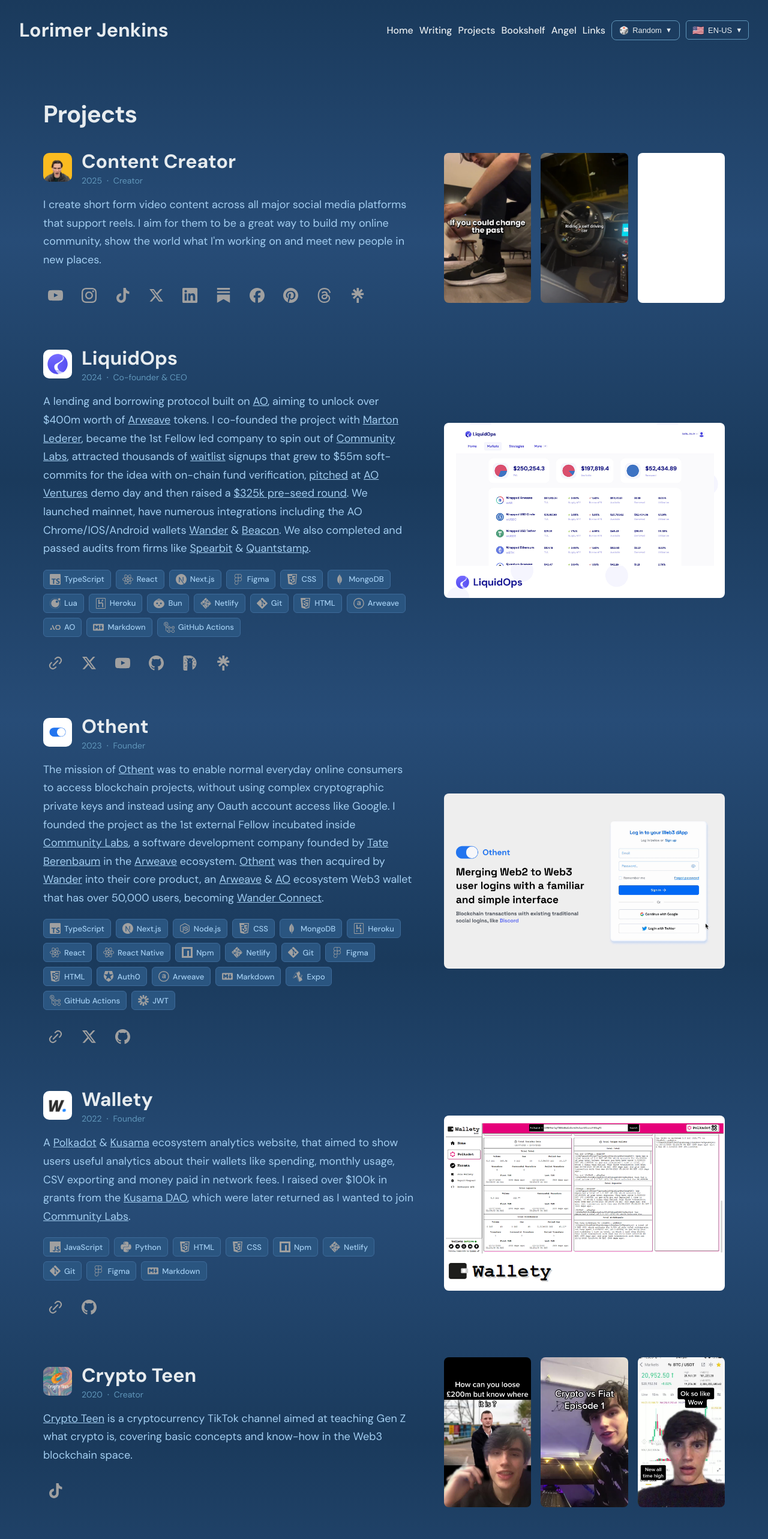
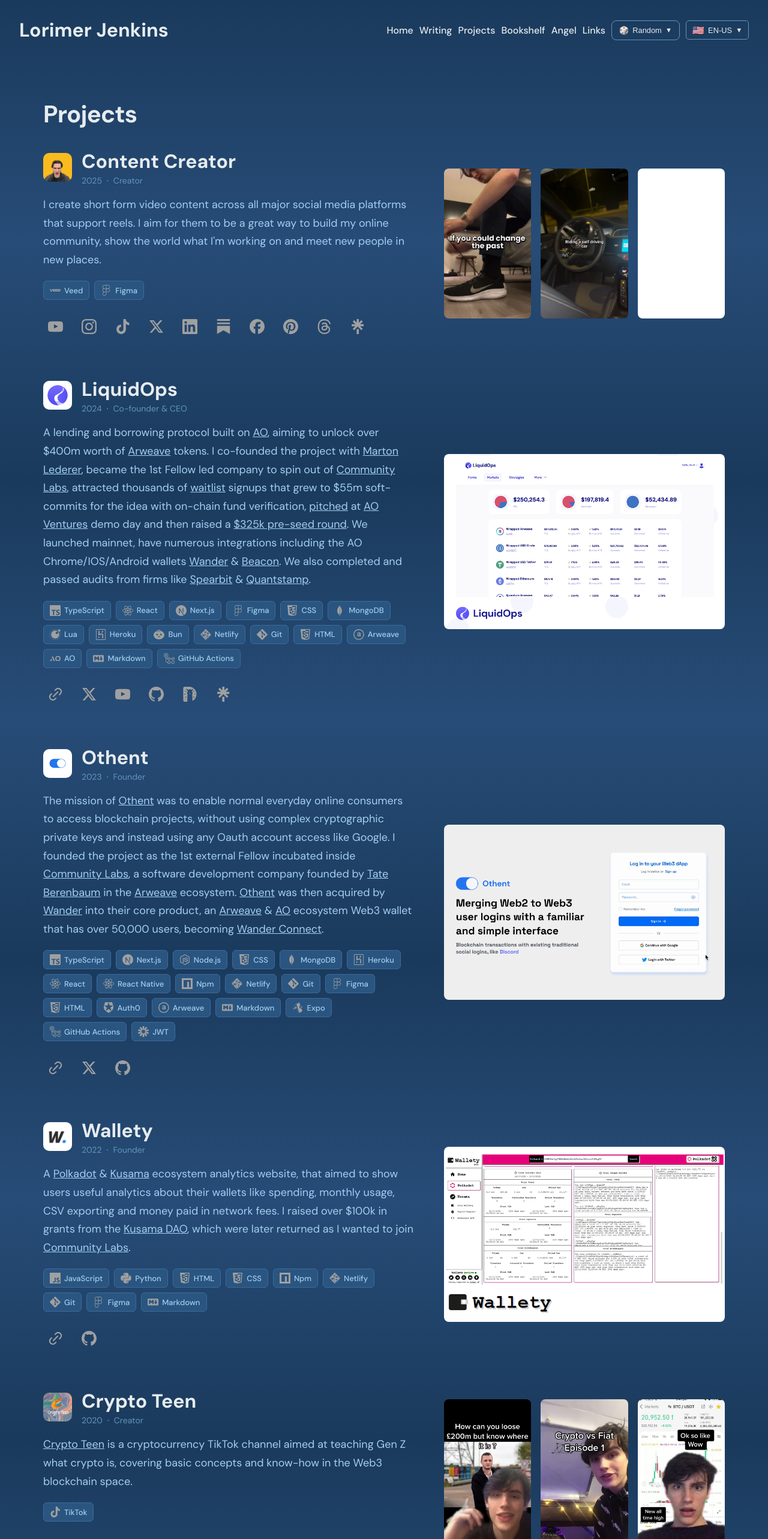
Before and after one commit to LorimerJenkins/personal-website, a Next.js app: page /projects in a window 1280 px wide. Shown: the top 2566 px of the page at 60% size. Built offline with nearby package versions, Linux system fonts and the light colour scheme.

Commit message:
feat: add veed/figma to content creation

```diff
--- a/src/app/projects/projects.tsx
+++ b/src/app/projects/projects.tsx
@@ -1,4 +1,5 @@
 "use client";
+
 import styles from "./projects.module.css";
 import Header from "@/components/Header/Header";
 import Footer from "@/components/Footer/Footer";
@@ -51,6 +52,8 @@ type Tool =
   | "expo"
   | "githubActions"
   | "jwt"
+  | "veed"
+  | "tiktok"
   | "netlify";
 
 interface SocialLink {
@@ -130,6 +133,8 @@ const toolIcons: Record<Tool, { icon: string; label: string }> = {
     icon: "/images/icons/tools/jwt.svg",
     label: "JWT",
   },
+  veed: { icon: "/images/icons/tools/veed.svg", label: "Veed" },
+  tiktok: { icon: "/images/icons/tools/tiktok.svg", label: "TikTok" },
 };
 
 const projects: Project[] = [
@@ -143,6 +148,7 @@ const projects: Project[] = [
     links: [
       { platform: "tiktok", url: "https://www.tiktok.com/@lorimer__jenkins" },
     ],
+    tools: ["tiktok"],
     videos: [
       {
         url: "https://www.tiktok.com/@lorimer__jenkins/video/7232079074049543429",
@@ -262,6 +268,7 @@ const projects: Project[] = [
     year: "2025",
     roleKey: "roleCreator",
     logo: "/images/projectLogos/contentCreator.jpg",
+    tools: ["veed", "figma"],
     links: [
       { platform: "youtube", url: "https://youtube.com/@LorimerJenkins" },
       {
@@ -312,7 +319,6 @@ function Projects() {
     };
 
     window.addEventListener("localeChange", handleLocaleChange);
-
     return () => {
       window.removeEventListener("localeChange", handleLocaleChange);
     };
@@ -354,9 +360,9 @@ function Projects() {
     return (
       <div className={styles.page}>
         <Header />
-        <div className={styles.body}>
-          <p style={{ margin: 0 }}>{loadingText}</p>
-        </div>
+        <main className={styles.body}>
+          <div>{loadingText}</div>
+        </main>
         <Footer />
       </div>
     );
@@ -365,15 +371,17 @@ function Projects() {
   return (
     <div className={styles.page}>
       <Header />
-      <div className={styles.body}>
+      <main className={styles.body}>
         <h1 className={styles.title}>{titleText}</h1>
-        <div className={styles.projectList}>
-          {projects && projects.length > 0 ? (
-            [...projects].reverse().map((project) => (
-              <div
+
+        {projects && projects.length > 0 ? (
+          <div className={styles.projectList}>
+            {[...projects].reverse().map((project) => (
+              <article
                 key={project.id}
                 id={project.id}
                 className={styles.projectCard}
+                tabIndex={-1}
               >
                 <div className={styles.projectContent}>
                   <div className={styles.projectHeader}>
@@ -385,12 +393,12 @@ function Projects() {
                             alt={`${project.name} logo`}
                             fill
                             className={styles.projectLogo}
-                            sizes="48px"
                           />
                         </div>
                       )}
                       <div className={styles.projectTitleInfo}>
                         <h2 className={styles.projectName}>{project.name}</h2>
+
                         {(project.year || project.roleKey) && (
                           <p className={styles.projectMeta}>
                             {project.year}
@@ -403,6 +411,7 @@ function Projects() {
                       </div>
                     </div>
                   </div>
+
                   <p className={styles.projectDescription}>
                     {parseLinks(t(project.descriptionKey))}
                   </p>
@@ -411,16 +420,12 @@ function Projects() {
                   {project.tools && project.tools.length > 0 && (
                     <div className={styles.toolsContainer}>
                       {project.tools.map((tool) => (
-                        <div
-                          key={tool}
-                          className={styles.toolBadge}
-                          title={toolIcons[tool].label}
-                        >
+                        <div key={tool} className={styles.toolBadge}>
                           <Image
                             src={toolIcons[tool].icon}
                             alt={toolIcons[tool].label}
-                            width={20}
-                            height={20}
+                            width={18}
+                            height={18}
                             className={styles.toolIcon}
                           />
                           <span className={styles.toolLabel}>
@@ -435,18 +440,17 @@ function Projects() {
                     <div className={styles.projectLinks}>
                       {project.links.map((link) => (
                         <a
-                          key={`${link.platform}-${link.url}`}
+                          key={link.platform}
                           href={link.url}
                           target="_blank"
                           rel="noopener noreferrer"
                           className={styles.socialIconLink}
-                          aria-label={link.platform}
                         >
                           <Image
                             src={socialIcons[link.platform]}
                             alt={link.platform}
-                            width={32}
-                            height={32}
+                            width={25}
+                            height={25}
                             className={styles.socialIcon}
                           />
                         </a>
@@ -460,16 +464,17 @@ function Projects() {
                   <div className={styles.videosContainer}>
                     {project.videos.map((video, index) => (
                       <a
-                        key={video.url}
+                        key={index}
                         href={video.url}
                         target="_blank"
                         rel="noopener noreferrer"
                         className={styles.videoLink}
                       >
                         <div className={styles.videoWrapper}>
-                          <img
+                          <Image
                             src={video.thumbnail}
-                            alt={`${project.name} Video ${index + 1}`}
+                            alt={`${project.name} video ${index + 1}`}
+                            fill
                             className={styles.videoThumbnail}
                           />
                         </div>
@@ -483,17 +488,16 @@ function Projects() {
                       alt={project.name}
                       fill
                       className={styles.projectImage}
-                      sizes="(max-width: 768px) 100vw, 468px"
                     />
                   </div>
                 ) : null}
-              </div>
-            ))
-          ) : (
-            <p className={styles.noProjects}>{noProjectsText}</p>
-          )}
-        </div>
-      </div>
+              </article>
+            ))}
+          </div>
+        ) : (
+          <div className={styles.noProjects}>{noProjectsText}</div>
+        )}
+      </main>
       <Footer />
     </div>
   );
```
Also changed, not shown: public/images/icons/tools/tiktok.svg (added), public/images/icons/tools/veed.svg (added).
